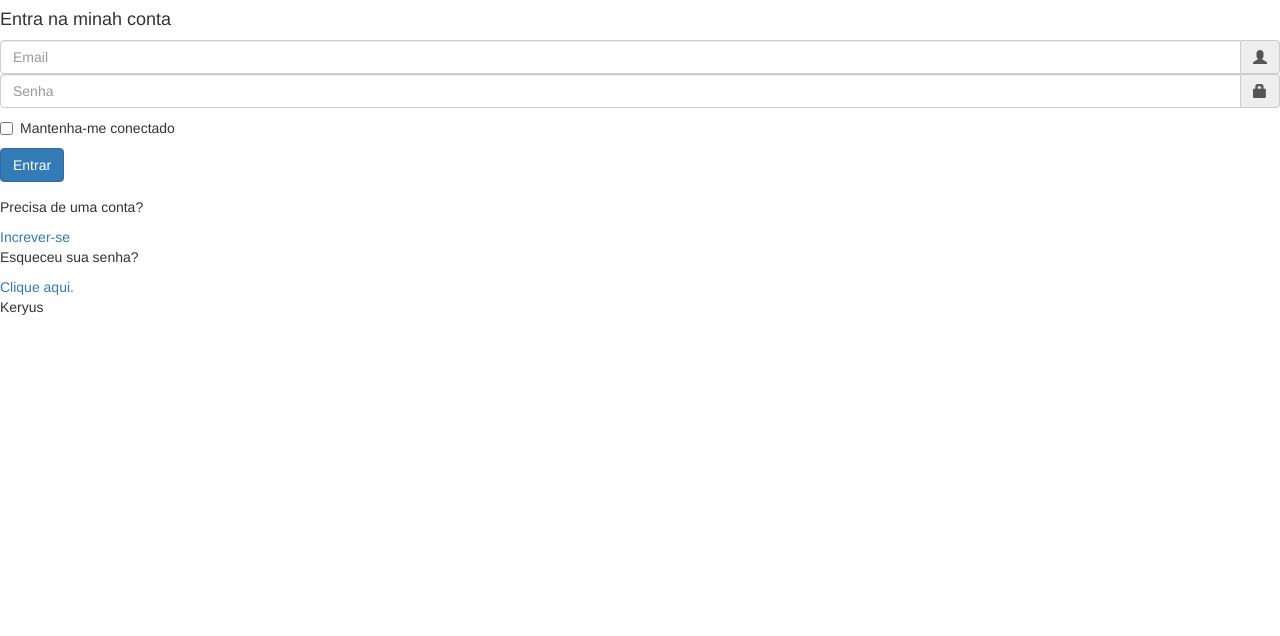
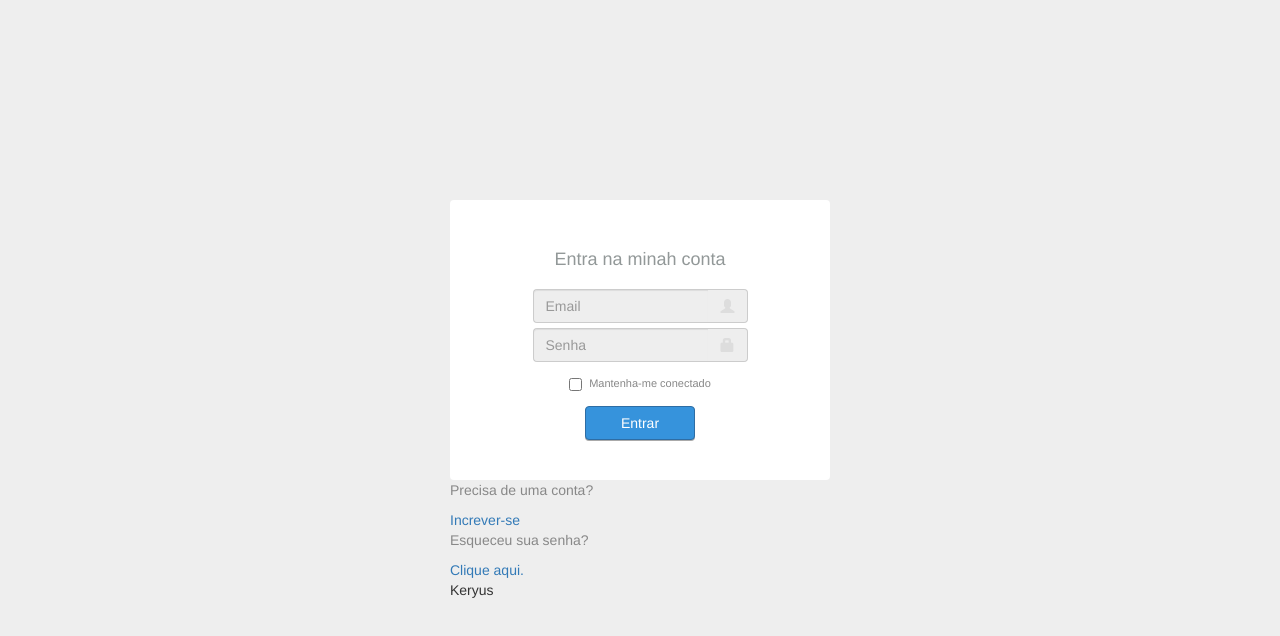
Before and after one commit to flb31/keyrus-test-app, a React app: page / in a window 1280 px wide. Shown: the top 636 px of the page. Built offline with nearby package versions, Linux system fonts and the light colour scheme.

Commit message:
[TEST-001] Add style form

```diff
--- a/js/components/Form.jsx
+++ b/js/components/Form.jsx
@@ -13,25 +13,38 @@ class Form extends Component {
   render() {
     return (
       <form className="Form">
-        <FormGroup>
-          <h4>Entra na minah conta</h4>
-          <InputGroup>
-            <FormControl type="text" placeholder="Email" />
-            <InputGroup.Addon>
-              <Glyphicon glyph="user" />
+        <FormGroup className="m-b-none">
+
+          <h4 className="Form__title m-b">Entra na minah conta</h4>
+
+          <InputGroup className="m-quarter-b Form__group-input">
+            <FormControl
+              className="Form__group-input__input"
+              type="text"
+              placeholder="Email"
+            />
+            <InputGroup.Addon className="Form__group-input__icon-input">
+              <Glyphicon className="Form__group-input__icon" glyph="user" />
             </InputGroup.Addon>
           </InputGroup>
 
-          <InputGroup>
-            <FormControl type="text" placeholder="Senha" />
-            <InputGroup.Addon>
-              <Glyphicon glyph="lock" />
+          <InputGroup className="Form__group-input">
+            <FormControl
+              className="Form__group-input__input"
+              type="text"
+              placeholder="Senha"
+            />
+            <InputGroup.Addon className="Form__group-input__icon-input">
+              <Glyphicon className="Form__group-input__icon" glyph="lock" />
             </InputGroup.Addon>
           </InputGroup>
-          <Checkbox>
+
+          <Checkbox className="Form__check">
             Mantenha-me conectado
           </Checkbox>
-          <Button bsStyle="primary">Entrar</Button>
+
+          <Button className="Form__button" bsStyle="primary">Entrar</Button>
+
         </FormGroup>
       </form>
     );
--- /dev/null
+++ b/styles/components/form.scss
@@ -0,0 +1,56 @@
+@import '../settings/conf';
+
+.Form {
+    background: #FFF; // replace after
+    width: 380px;
+    padding: $double--space;
+    border-radius: 4px;
+    display: flex;
+    flex-direction: column;
+    align-items: center;
+
+    &__title {
+        color: $title--color;
+        text-align: center;
+    }
+
+    &__group-input {
+        border-right-width: 0;
+        max-width: 215px;
+
+        &__input {
+            background-color: $input--bg--color;
+            border-right: none;
+        }
+
+        &__icon-input {
+            background-color: $input--bg--color;
+        }
+
+        &__icon {
+            color: $input--icon--color;
+        }
+    }
+
+    &__check {
+        text-align: center;
+
+        input {
+            margin-top: 2px;
+        }
+
+        label {
+            color: $text--color;
+            font-size: 11px;
+        }
+    }
+
+    &__button {
+        display: block;
+        min-width: 110px;
+        margin: 0 auto;
+        background-color: $btn--primary--color;
+        box-shadow: 0 1px $shadow--button;
+        transition: ease .4s all;
+    }
+}
--- a/styles/index.scss
+++ b/styles/index.scss
@@ -1,4 +1,22 @@
 @import 'settings/conf';
 @import 'settings/mesaures';
 @import 'settings/spaces';
+@import 'components/form';
 @import 'settings/override';
+
+html,
+body {
+    height: 100%;
+}
+
+p {
+    color: $text--color;
+}
+
+body {
+    background-color: #EEE; // replace after
+    display: flex;
+    flex-direction: column;
+    align-items: center;
+    justify-content: center;
+}
--- a/styles/settings/_conf.scss
+++ b/styles/settings/_conf.scss
@@ -19,3 +19,9 @@ $lg--start: 1170px!default;
 //--------
 // Colors
 //--------
+$title--color: #929898;
+$input--bg--color: #EEE;
+$btn--primary--color: #3693dc;
+$text--color: #888;
+$shadow--button: #AAA;
+$input--icon--color: #DDD;
```
